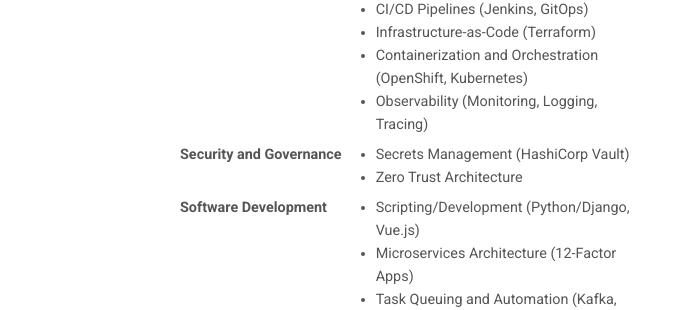
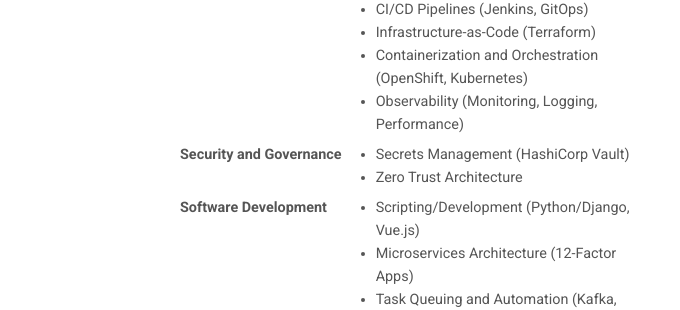
Before and after one commit to mcsoko/mcsoko.github.io, a Jekyll site: the page built from index.markdown, in a window 1280 px wide. Shown: the part 704-1014 px from the top of the page, without its empty margins (300-980 px from the left). Built offline with Jekyll 4.4.1, drawn with Linux system fonts in a browser that asks for light colours.

Commit message:
responsive update

```diff
--- a/index.markdown
+++ b/index.markdown
@@ -80,7 +80,7 @@
           <li>CI/CD Pipelines (Jenkins, GitOps)</li>
           <li>Infrastructure-as-Code (Terraform)</li>
           <li>Containerization and Orchestration (OpenShift, Kubernetes)</li>
-          <li>Observability (Monitoring, Logging, Tracing)</li>
+          <li>Observability (Monitoring, Logging, Performance)</li>
         </ul>
       </td>
     </tr>
```
